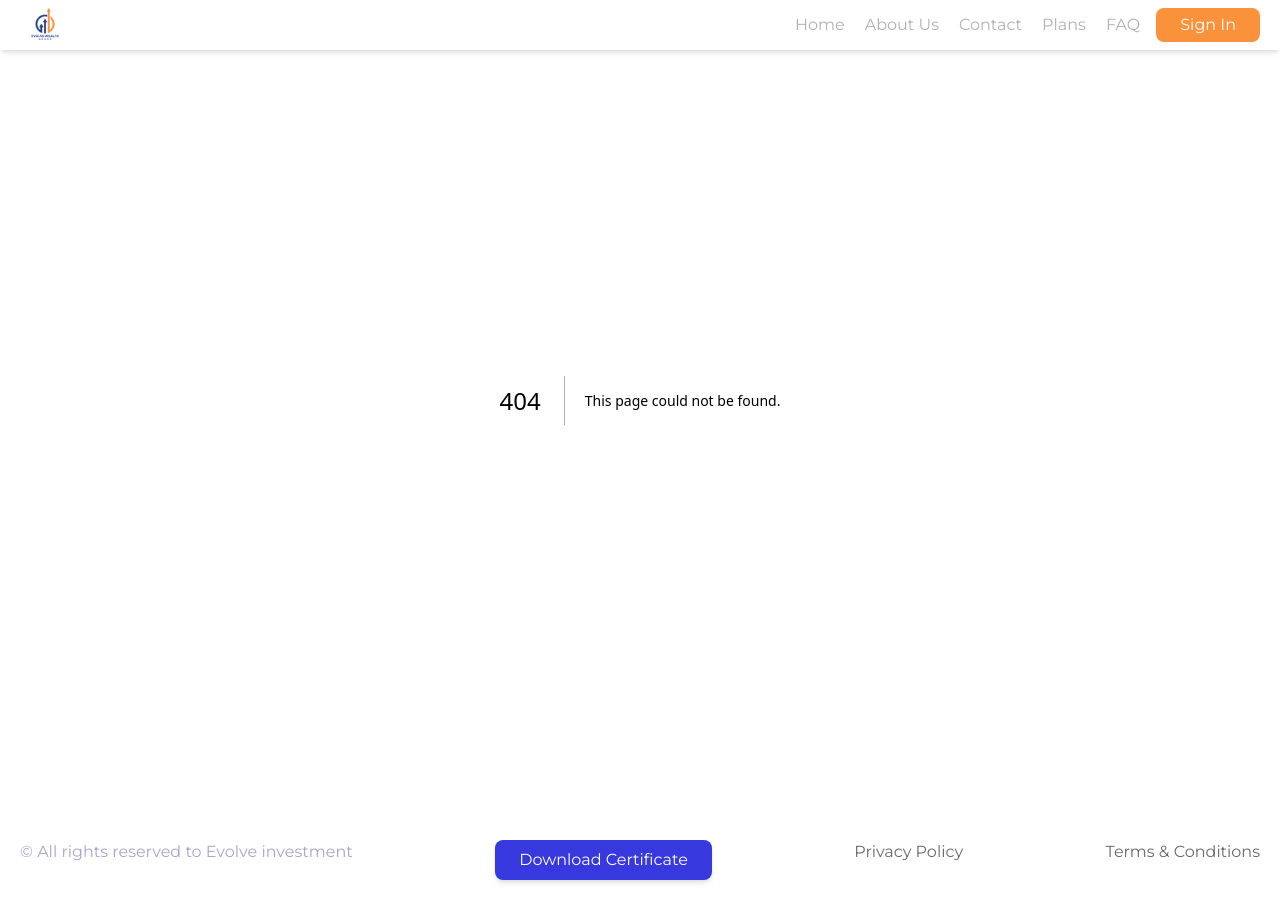
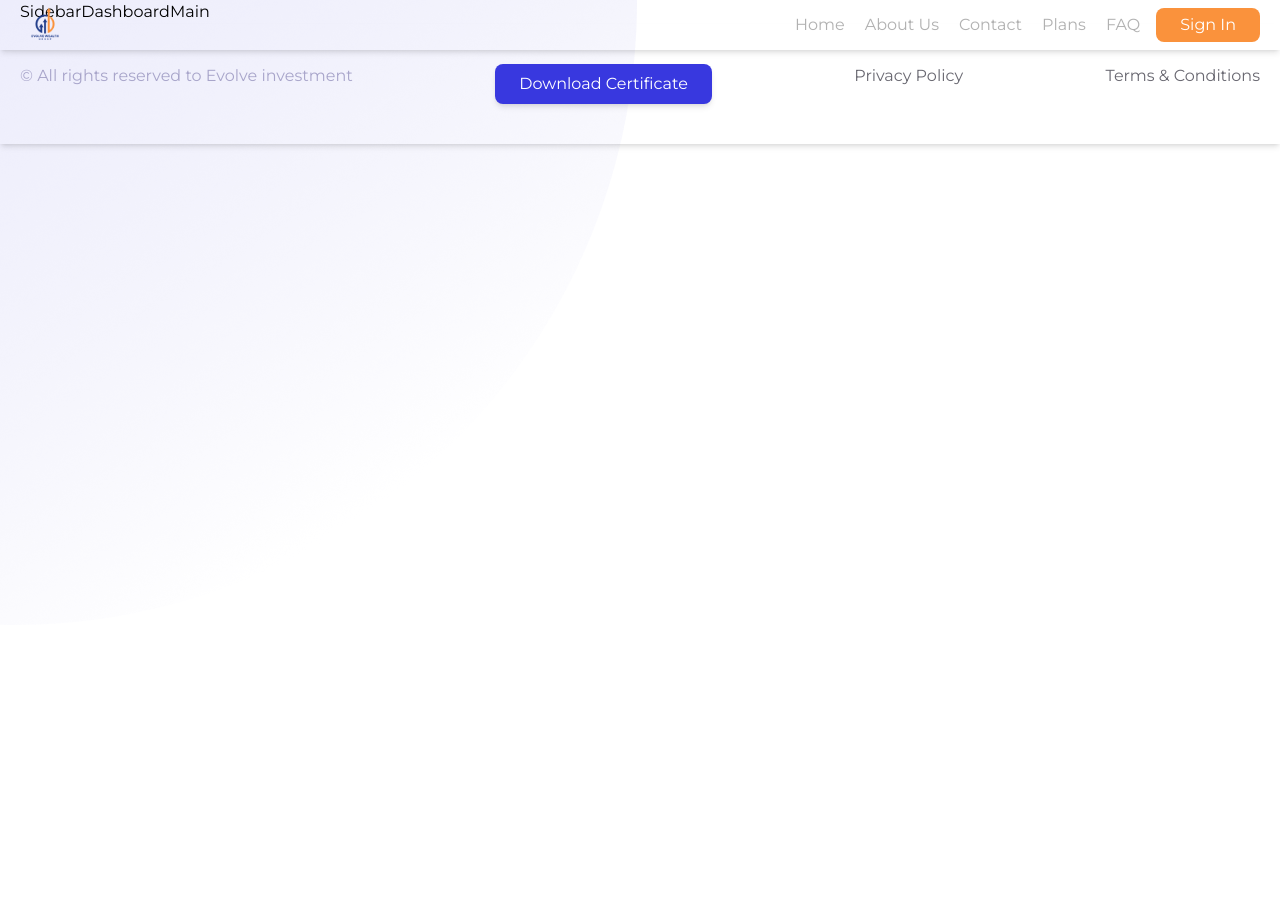
Before and after one commit to arabomeivan/evolve-wealth, a Next.js app: page /dashboard in a window 1280 px wide. Before the commit this address had no page. After the commit the page ends 800 px from the top, so only its background shows below. Built offline with nearby package versions, Linux system fonts and the light colour scheme.

Commit message:
Config for static export

```diff
--- /dev/null
+++ b/app/dashboard/page.tsx
@@ -0,0 +1,14 @@
+import DashboardMain from "@/components/dashboardComponents/DashboardMain";
+import DashboardSidebar from "@/components/dashboardComponents/DashboardSidebar";
+import React from "react";
+
+const Dashboard = () => {
+  return (
+    <div className="flex container">
+      <DashboardSidebar />
+      <DashboardMain />
+    </div>
+  );
+};
+
+export default Dashboard;
--- /dev/null
+++ b/components/dashboardComponents/DashboardMain.tsx
@@ -0,0 +1,7 @@
+import React from "react";
+
+const DashboardMain = () => {
+  return <div>DashboardMain</div>;
+};
+
+export default DashboardMain;
--- /dev/null
+++ b/components/dashboardComponents/DashboardSidebar.tsx
@@ -0,0 +1,7 @@
+import React from "react";
+
+const DashboardSidebar = () => {
+  return <aside>Sidebar</aside>;
+};
+
+export default DashboardSidebar;
--- a/next.config.mjs
+++ b/next.config.mjs
@@ -3,6 +3,7 @@ const nextConfig = {
   images: {
     domains: ["images.unsplash.com"],
   },
+  output: "export",
 };
 
 export default nextConfig;
```
